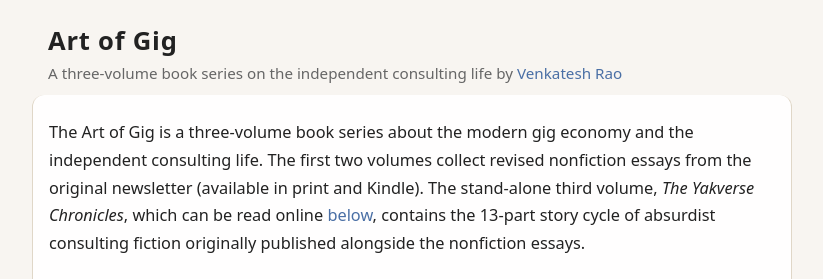
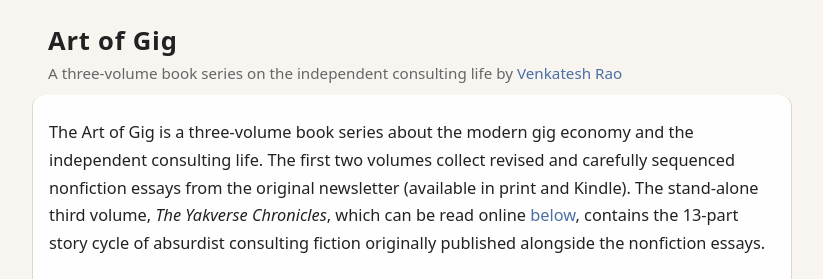
Before and after one commit to vgururao/artofgig, a plain HTML site: page docs/index.html in a window 1280 px wide. Shown: the top 279 px of the page, without its empty margins (228-1051 px from the left). Drawn offline with Linux system fonts and the light colour scheme.

Commit message:
new cover, more edits

```diff
--- a/docs/index.html
+++ b/docs/index.html
@@ -18,7 +18,7 @@
       <section class="aog-intro">
         <p>
           The Art of Gig is a three-volume book series about the modern gig economy and the independent consulting
-          life. The first two volumes collect revised nonfiction essays from the original newsletter (available in print and Kindle). The stand-alone third volume,
+          life. The first two volumes collect revised and carefully sequenced nonfiction essays from the original newsletter (available in print and Kindle). The stand-alone third volume,
           <em>The Yakverse Chronicles</em>, which can be read online <a href="#v3">below</a>, contains the 13-part story cycle of absurdist consulting fiction originally published alongside the nonfiction essays.
         </p>
       </section>
```
Also changed, not shown: 1 other file.
